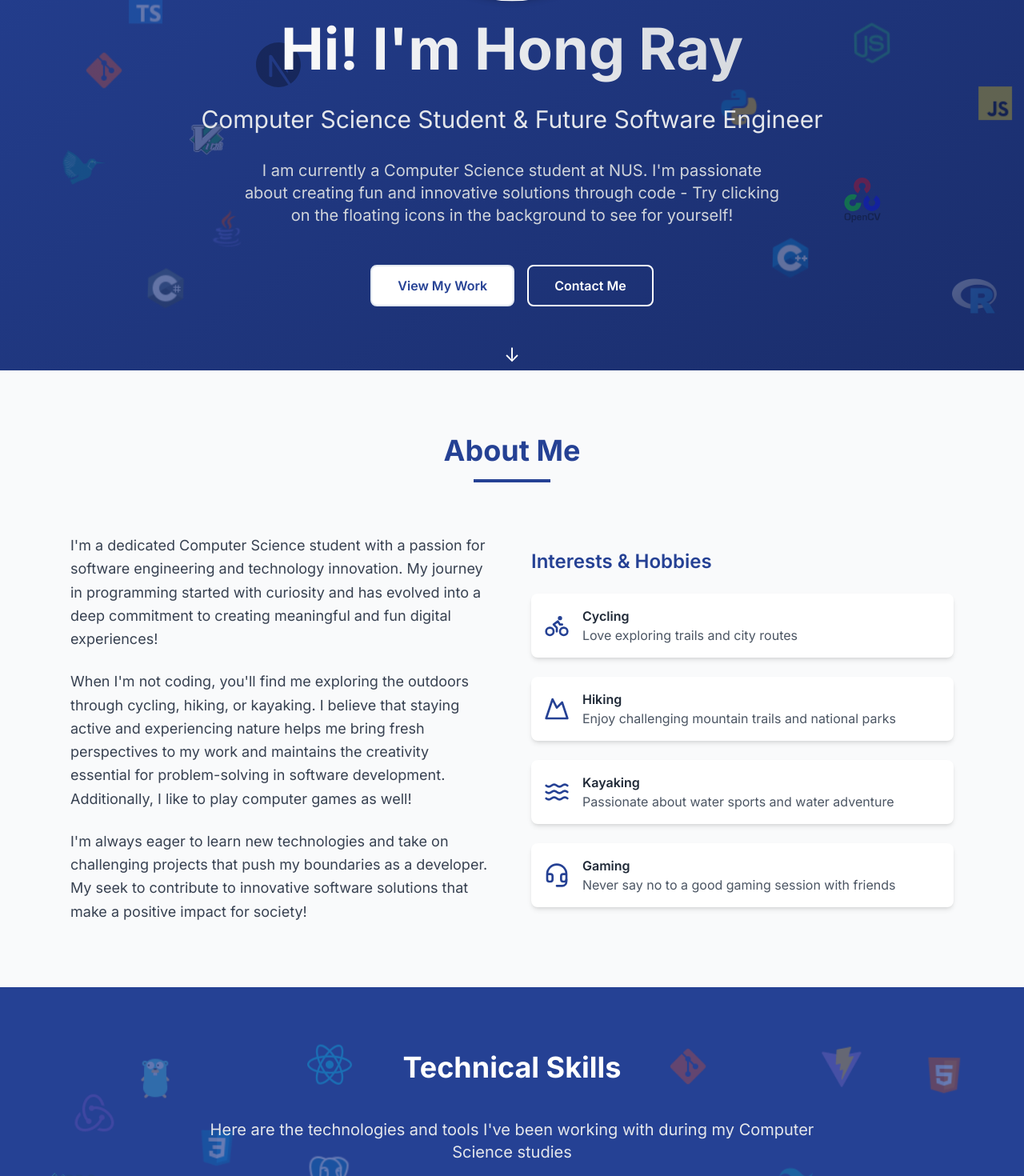
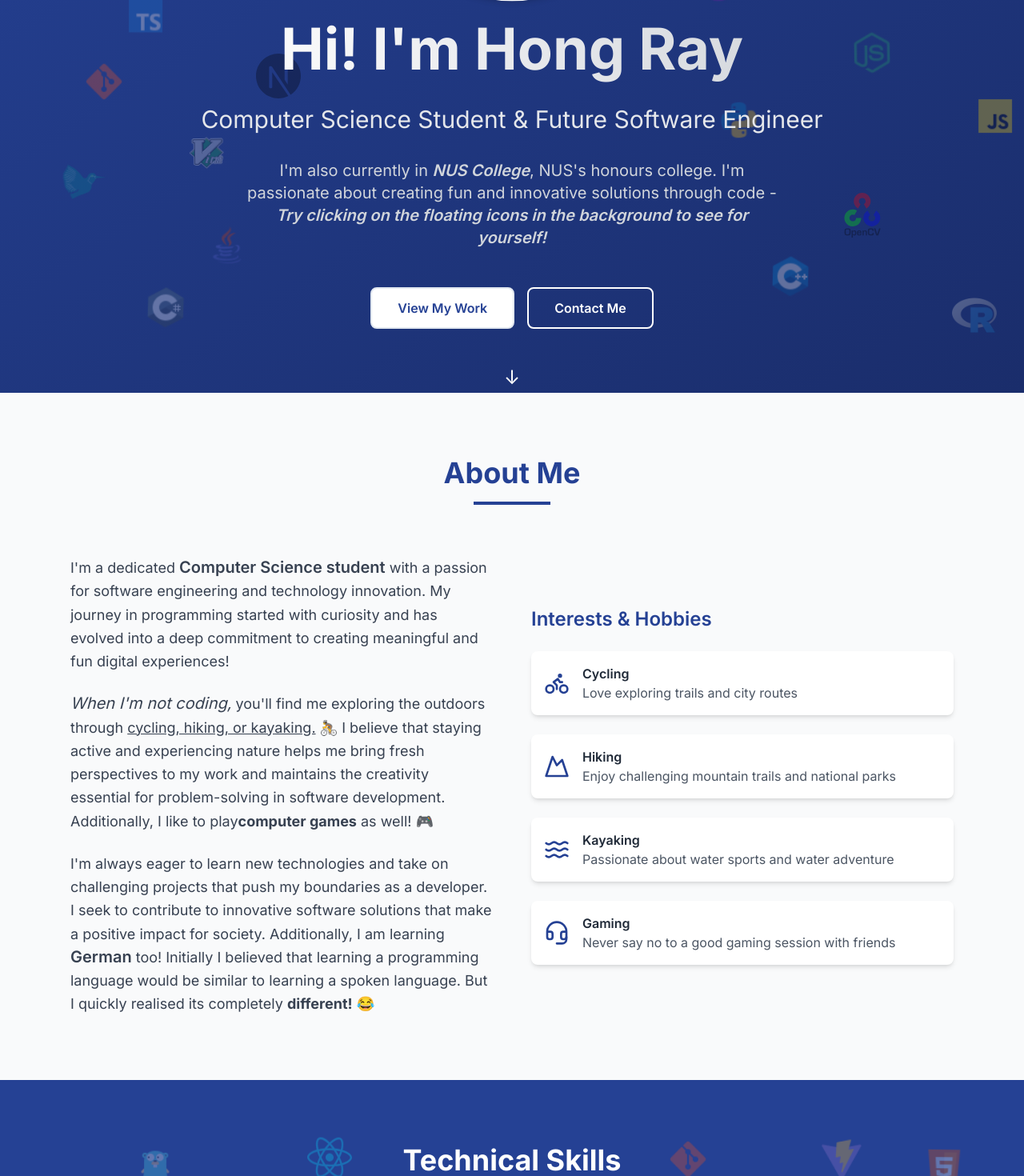
Before and after one commit to HongRay/Personal-Website, a React (Vite) app: page / in a window 1280 px wide. Shown: the part 405-1875 px from the top of the page at 80% size. Built offline with nearby package versions, Linux system fonts and the light colour scheme.

Commit message:
Add style and improve aboutme and intro

```diff
--- a/src/components/AboutSection.tsx
+++ b/src/components/AboutSection.tsx
@@ -20,19 +20,21 @@ const AboutSection = () => {
         <div className="grid md:grid-cols-2 gap-12 items-center">
           <div className="space-y-6">
             <p className="text-lg text-gray-700 leading-relaxed">
-              I'm a dedicated Computer Science student with a passion for software engineering and technology innovation.
+              I'm a dedicated <span className="text-xl font-semibold">Computer Science student</span> with a passion for software engineering and technology innovation.
               My journey in programming started with curiosity and has evolved into a deep commitment to creating
               meaningful and fun digital experiences!
             </p>
             <p className="text-lg text-gray-700 leading-relaxed">
-              When I'm not coding, you'll find me exploring the outdoors through cycling, hiking, or kayaking.
+              <span className="text-xl italic">When I'm not coding,</span> you'll find me exploring the outdoors through <u>cycling, hiking, or kayaking.</u> 🚴
               I believe that staying active and experiencing nature helps me bring fresh perspectives to my work
               and maintains the creativity essential for problem-solving in software development. Additionally, I like to play
-              computer games as well!
+              <strong>computer games</strong> as well! 🎮
             </p>
             <p className="text-lg text-gray-700 leading-relaxed">
               I'm always eager to learn new technologies and take on challenging projects that push my boundaries
-              as a developer. My seek to contribute to innovative software solutions that make a positive impact for society!
+              as a developer. I seek to contribute to innovative software solutions that make a positive impact for society. Additionally,
+              I am learning <span className="text-xl font-semibold">German</span> too! Initially I believed that learning a programming language would be
+              similar to learning a spoken language. But I quickly realised its completely <strong>different!</strong> 😂
             </p>
           </div>
 
--- a/src/components/HeroSection.tsx
+++ b/src/components/HeroSection.tsx
@@ -22,7 +22,9 @@ const HeroSection = () => {
             Computer Science Student & Future Software Engineer
           </h2>
           <p className="text-lg md:text-xl mb-12 text-gray-300 max-w-2xl mx-auto leading-relaxed">
-            I am currently a Computer Science student at NUS. I'm passionate about creating fun and innovative solutions through code - Try clicking on the floating icons in the background to see for yourself!
+            I'm also currently in <span className="italic font-semibold">NUS College</span>, NUS's honours college.
+            I'm passionate about creating fun and innovative solutions through code -
+             <span className="text-xl italic font-semibold">Try clicking on the floating icons in the background to see for yourself!</span>
           </p>
           <div className="flex flex-col sm:flex-row gap-4 justify-center">
             <a
```
